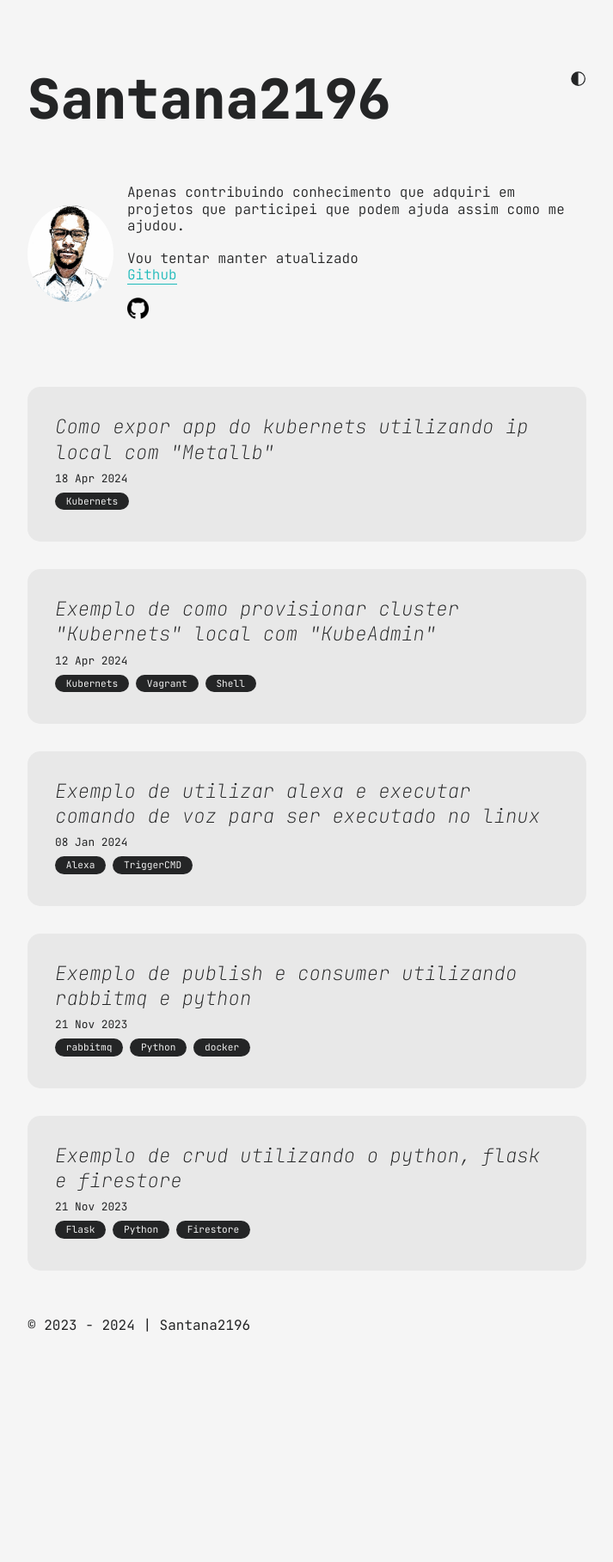
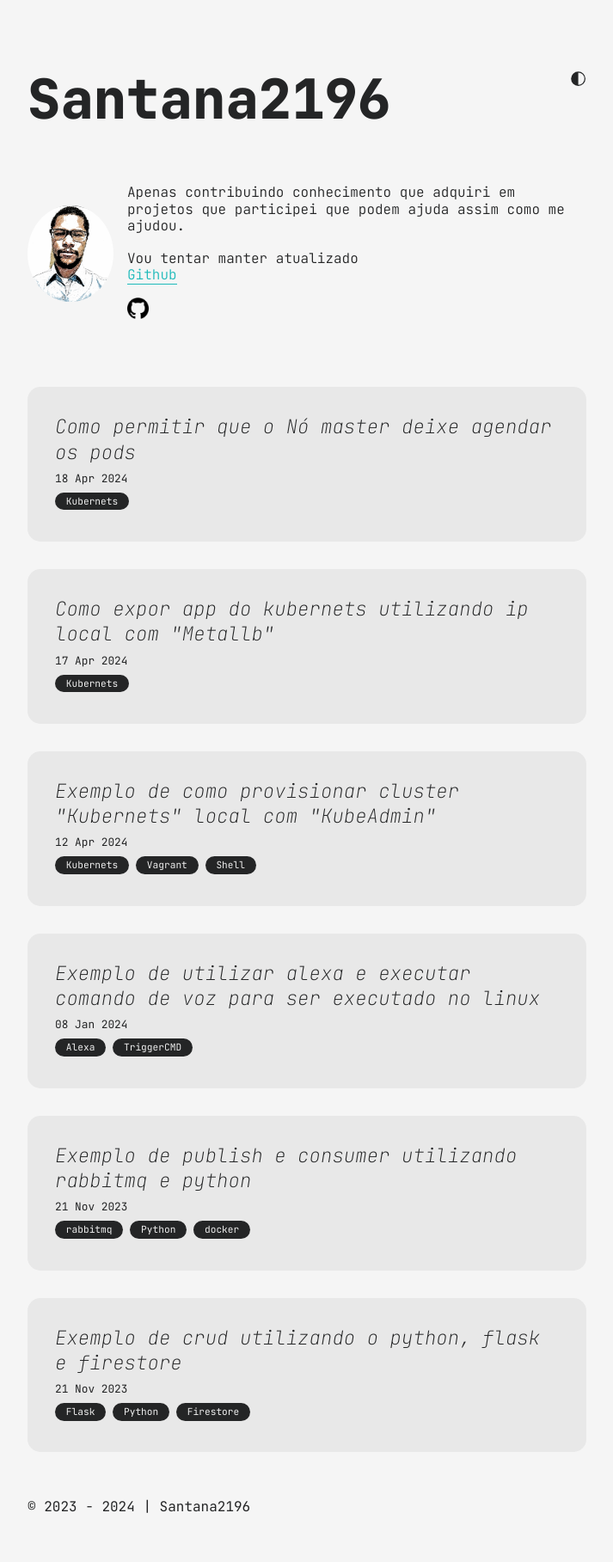
Before and after one commit to santana2196/santana2196.github.io, a Jekyll site: the page built from index.md, in a window 1280 px wide. Shown: the whole page at 86% size, without its empty margins (283-996 px from the left). Built offline with Jekyll 4.4.1, drawn with Linux system fonts in a browser that asks for light colours; before the commit the page ends 1606 px from its top, so only the background shows below that; some of the changed lines change nothing that is shown.

Commit message:
new post

````diff
--- a/all_collections/_posts/2024-04-18-kubenets-ip-local-com-metallb.md
+++ b/all_collections/_posts/2024-04-17-kubenets-ip-local-com-metallb.md
@@ -1,7 +1,7 @@
 ---
 layout: post
 title: Como expor app do kubernets utilizando ip local com "Metallb"
-date: 2024-04-18
+date: 2024-04-17
 categories: ["Kubernets"]
 ---
 
--- /dev/null
+++ b/all_collections/_posts/2024-04-18-kuberntes-taint-no-master.md
@@ -0,0 +1,87 @@
+---
+layout: post
+title: Como permitir que o Nó master deixe agendar os pods
+date: 2024-04-18
+categories: ["Kubernets"]
+---
+
+##### Nesse post curto vamos permitir que o No master agende pod
+
+###### Por default o No master nao agendar pod, deixa essa responsabilidade para os nos escravos, com isso vamos configurar para que ele deixe agendar no Nó master tambem.
+
+### `Mãos a Obra`
+
+![Dummy Image 8]({{site.baseurl}}/assets/icons/imgs/angry-cat.gif)
+
+###### Vamos seguir nosso lab e vamos provisionar apenas o master no lab que montamos:
+- lab ja esta criado -> [Lab Kubernets](https://santana2196.github.io/posts/criando-cluster-com-kubeadmin/).
+
+```js
+root@master:~# kubectl get nodes
+NAME     STATUS   ROLES           AGE    VERSION
+master   Ready    control-plane   5d8h   v1.29.3
+node1    Ready    <none>          5d8h   v1.29.3
+```
+###### Vamos parar a vm de No, vamos perceber que as aplicação vao parar de responder porque nao tem onde agendar, fica mais nitido quando deleta os pods:
+```js
+mint@mint:~/projeto-cluster-kubernets$ vagrant halt node1
+==> node1: Attempting graceful shutdown of VM...
+
+mint@mint:~/projeto-cluster-kubernets$ vagrant status
+Current machine states:
+
+master                    running (virtualbox)
+node1                     poweroff (virtualbox)
+
+root@master:~# kubectl get pods
+NAME                                READY   STATUS    RESTARTS   AGE
+mysql-openshift                     1/1     Running   0          10h
+sample-nginx-app-6f6df4846b-cg475   1/1     Running   0          11h
+sample-nginx-app-6f6df4846b-ddnpp   1/1     Running   0          11h
+sample-nginx-app-6f6df4846b-dmb8s   1/1     Running   0          11h
+sample-nginx-app-6f6df4846b-gx844   1/1     Running   0          11h
+
+mint@mint:~$ curl http://192.168.0.100/
+curl: (7) Failed to connect to 192.168.0.100 port 80 after 3055 ms: No route to host
+
+root@master:~# kubectl delete pods --all --force
+pod "mysql-openshift" deleted
+pod "sample-nginx-app-6f6df4846b-8nq84" deleted
+pod "sample-nginx-app-6f6df4846b-cg475" deleted
+pod "sample-nginx-app-6f6df4846b-ddnpp" deleted
+pod "sample-nginx-app-6f6df4846b-dmb8s" deleted
+pod "sample-nginx-app-6f6df4846b-gx844" deleted
+pod "sample-nginx-app-6f6df4846b-hbj5z" deleted
+pod "sample-nginx-app-6f6df4846b-mtl5m" deleted
+pod "sample-nginx-app-6f6df4846b-r4xm6" deleted
+
+root@master:~# kubectl get pods
+NAME                                READY   STATUS    RESTARTS   AGE
+sample-nginx-app-6f6df4846b-nwqrw   0/1     Pending   0          3s
+sample-nginx-app-6f6df4846b-t4rv8   0/1     Pending   0          3s
+sample-nginx-app-6f6df4846b-vmwrf   0/1     Pending   0          3s
+sample-nginx-app-6f6df4846b-wcgjw   0/1     Pending   0          3s
+
+```
+###### Vamos utilizar o comando taint para configurar o agendamento de pods no nó master:
+
+```js
+root@master:~# kubectl taint nodes master node-role.kubernetes.io/control-plane-
+node/master untainted
+
+root@master:~# kubectl get pods
+NAME                                READY   STATUS    RESTARTS   AGE
+sample-nginx-app-6f6df4846b-nwqrw   1/1     Running   0          2m58s
+sample-nginx-app-6f6df4846b-t4rv8   1/1     Running   0          2m58s
+sample-nginx-app-6f6df4846b-vmwrf   1/1     Running   0          2m58s
+sample-nginx-app-6f6df4846b-wcgjw   1/1     Running   0          2m58s
+
+root@master:~# curl 192.168.0.100
+Hello, world!
+Version: 1.0.0
+Hostname: sample-nginx-app-6f6df4846b-vmwrf
+
+```
+#     !!!!!!!!!!!!!!!!!!!!!!!!!!
+#     !!!!!!!!!! FIM !!!!!!!!!!!
+#     !!!!!!!!!!!!!!!!!!!!!!!!!!
````
Also changed, not shown: assets/icons/imgs/angry-cat.gif (added), 7 other files.
